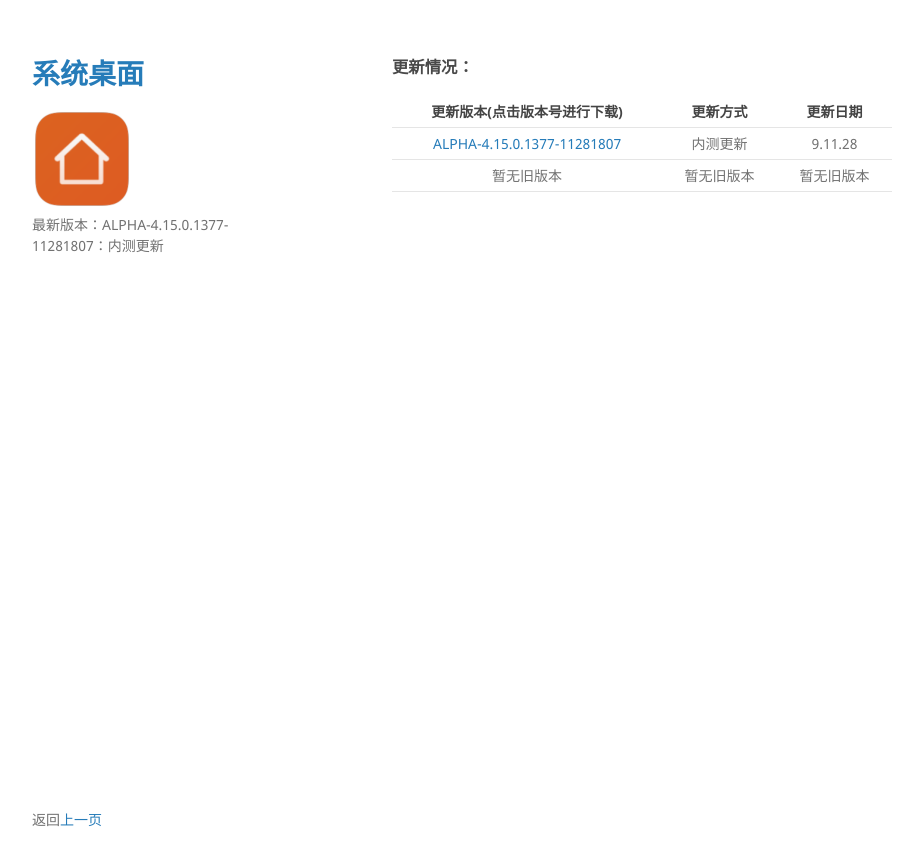
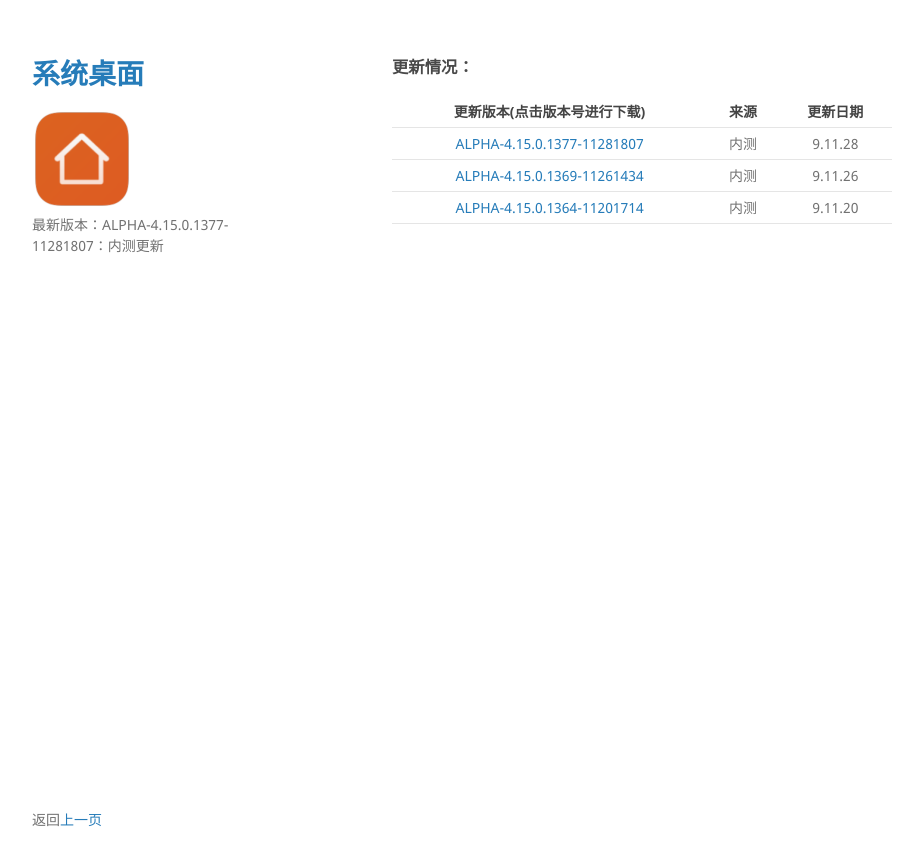
Before and after one commit to MIUISystemAppUpdate/MiuiHome, a Jekyll site: the page built from index.md, in a window 1280 px wide. Shown: the top 866 px of the page, without its empty margins (178-1101 px from the left). Built offline with Jekyll 4.4.1, drawn with Linux system fonts in a browser that asks for light colours; our own code applies the rules of GitHub Pages for plain Markdown files.

Commit message:
Update index.md

```diff
--- a/index.md
+++ b/index.md
@@ -4,7 +4,8 @@ layout: default
 
 ### 更新情况：
 
-| 更新版本(点击版本号进行下载) | 更新方式 | 更新日期 |
+| 更新版本(点击版本号进行下载) | 来源 | 更新日期 |
 |:------:|:------:|:------:|
-| [ALPHA-4.15.0.1377-11281807](https://www.lanzous.com/tp/i7nrn8d) | 内测更新 | 9.11.28 |
-| 暂无旧版本 | 暂无旧版本 | 暂无旧版本 |
+| [ALPHA-4.15.0.1377-11281807](https://www.lanzous.com/tp/i7nrn8d) | 内测 | 9.11.28 |
+| [ALPHA-4.15.0.1369-11261434](https://www.lanzous.com/tp/i7loxyj) | 内测 | 9.11.26 |
+| [ALPHA-4.15.0.1364-11201714](https://www.lanzous.com/tp/i7h0ida) | 内测 | 9.11.20 |
```
